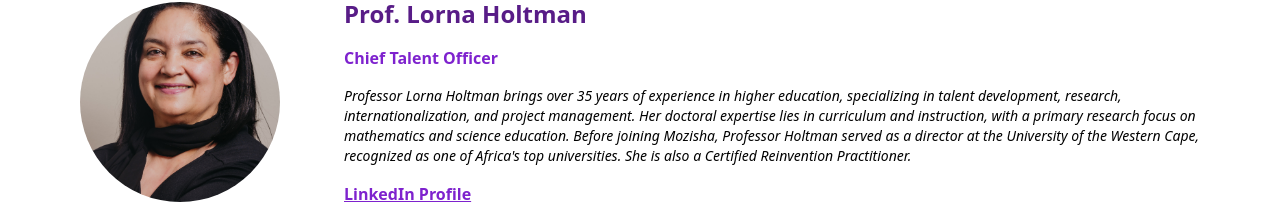
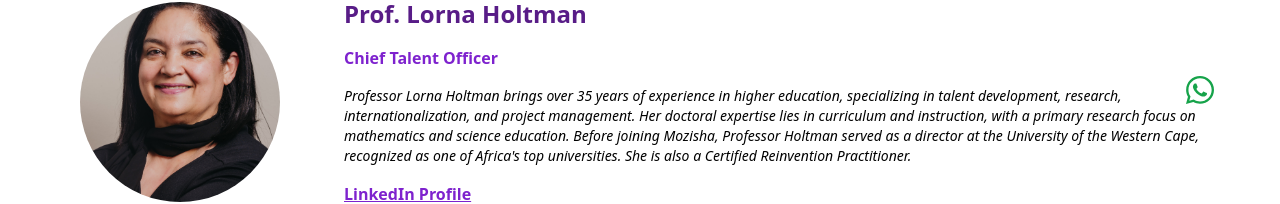
Before and after one commit to fearless-ajs/new-mozisah, a React (Vite) app: page /about in a window 1280 px wide. Shown: the part 2528-2732 px from the top of the page. Built offline with nearby package versions, Linux system fonts and the light colour scheme.

Commit message:
added whatsapp icons on al pages

```diff
--- a/src/components/About.jsx
+++ b/src/components/About.jsx
@@ -3,72 +3,135 @@ import img3 from "../assets/pexels.jpg";
 import img4 from "../assets/united.jpeg";
 import AOS from "aos";
 import "aos/dist/aos.css";
-import { useEffect } from "react";
+import { useEffect, useState } from "react";
 import Team from "./Team";
-function About() {useEffect(() => {
-  AOS.init();
-  AOS.refresh();
-}, []);
+import { FaWhatsapp } from "react-icons/fa";
+function About() {
+  useEffect(() => {
+    AOS.init();
+    AOS.refresh();
+  }, []);
+
+  const [isHovered, setIsHovered] = useState(false);
+
+  const handleMouseEnter = () => {
+    setIsHovered(true);
+  };
+
+  const handleMouseLeave = () => {
+    setIsHovered(false);
+  };
   return (
-    <div  data-aos-duration="2000"
-          data-aos="fade-up"  className="md:p-20 p-8">
-      <h1 data-aos-duration="2000"
-          data-aos="fade-up" className="text-4xl font-bold text-center">Our Mission</h1>
-      <p data-aos-duration="2000"
-          data-aos="fade-up" className="md:px-8 leading-8 py-8">
-       At Mozisha, our mission is clear: to nurture premium African talents and connect them with businesses worldwide. We work to address the challenge of skills mismatch by equipping young Africans with in-demand skills through our innovative practice-based training model. Mozisha also collaborates with global businesses to facilitate access to employment opportunities. Through these partnerships, we aim to help companies scale efficiently while tackling the problem of youth unemployment in Africa. Mozisha provides top-notch outsourcing solutions for business growth.
+    <div data-aos-duration="2000" data-aos="fade-up" className="md:p-20 p-8"> <div
+    className="fixed top-[80%] md:right-16 right-4 z-40"
+    onMouseEnter={handleMouseEnter}
+    onMouseLeave={handleMouseLeave}>
+    <a href="https://wa.me/+27824277902" target="_blank" rel="noreferrer">
+      <div className="relative">
+        <FaWhatsapp
+          data-aos="zoom-in"
+          className="hover:text-green-500 w-8 h-8 text-green-600 font-extrabold cursor-pointer"
+        />
+        {isHovered && (
+          <div className="absolute text-[10px] text-black mb-4 rounded-md  bottom-full">
+            Contact us now!
+          </div>
+        )}
+      </div>
+    </a>
+  </div>
+      <h1
+        data-aos-duration="2000"
+        data-aos="fade-up"
+        className="text-4xl font-bold text-center">
+        Our Mission
+      </h1>
+      <p
+        data-aos-duration="2000"
+        data-aos="fade-up"
+        className="md:px-8 leading-8 py-8">
+        At Mozisha, our mission is clear: to nurture premium African talents and
+        connect them with businesses worldwide. We work to address the challenge
+        of skills mismatch by equipping young Africans with in-demand skills
+        through our innovative practice-based training model. Mozisha also
+        collaborates with global businesses to facilitate access to employment
+        opportunities. Through these partnerships, we aim to help companies
+        scale efficiently while tackling the problem of youth unemployment in
+        Africa. Mozisha provides top-notch outsourcing solutions for business
+        growth.
       </p>
 
-      <div  data-aos-duration="2000"
-          data-aos="fade-up"  className="flex flex-col md:flex-row gap-4 md:gap-24 my-24 items-center"  >
-        <div  data-aos-duration="2000"
-          data-aos="fade-up"  className="md:w-1/2 ">
-          <img src={img4} alt="" className="rounded-md "/>
+      <div
+        data-aos-duration="2000"
+        data-aos="fade-up"
+        className="flex flex-col md:flex-row gap-4 md:gap-24 my-24 items-center">
+        <div data-aos-duration="2000" data-aos="fade-up" className="md:w-1/2 ">
+          <img src={img4} alt="" className="rounded-md " />
         </div>
-        <div  data-aos-duration="2000"
-          data-aos="fade-up"  className="md:w-1/2 leading-8">
-          <h1 className="text-center py-8 font-bold text-2xl">Enrich Your Diversity</h1>
-          <p  data-aos-duration="2000"
-          data-aos="fade-up" >
+        <div
+          data-aos-duration="2000"
+          data-aos="fade-up"
+          className="md:w-1/2 leading-8">
+          <h1 className="text-center py-8 font-bold text-2xl">
+            Enrich Your Diversity
+          </h1>
+          <p data-aos-duration="2000" data-aos="fade-up">
             We pride ourselves in the rich diversity of our talents. Mozishans
-            come from over 50 countries, 3000 ethnic groups, and  2100 languages
-            in Africa. We also ensure that at least 50% of all our talents are women. By
-            partnering with Mozisha, you are sure to significantly enhance
-            diversity, equity and inclusion in your organization
+            come from over 50 countries, 3000 ethnic groups, and 2100 languages
+            in Africa. We also ensure that at least 50% of all our talents are
+            women. By partnering with Mozisha, you are sure to significantly
+            enhance diversity, equity and inclusion in your organization
           </p>
         </div>
       </div>
-      <div  data-aos-duration="2000"
-          data-aos="fade-up"  className="flex items-center flex-col md:flex-row-reverse pt-20 gap-4 md:gap-24 my-24">
-        <div  data-aos-duration="2000"
-          data-aos="fade-up"  className="md:w-1/2 ">
-          <img src={img2} alt="" className="rounded-md"/>
+      <div
+        data-aos-duration="2000"
+        data-aos="fade-up"
+        className="flex items-center flex-col md:flex-row-reverse pt-20 gap-4 md:gap-24 my-24">
+        <div data-aos-duration="2000" data-aos="fade-up" className="md:w-1/2 ">
+          <img src={img2} alt="" className="rounded-md" />
         </div>
-        <div  data-aos-duration="2000"
-          data-aos="fade-up"  className="md:w-1/2 leading-8">
-          <h1 className="text-center py-8 font-bold text-2xl">Unique Training Model
-</h1>
+        <div
+          data-aos-duration="2000"
+          data-aos="fade-up"
+          className="md:w-1/2 leading-8">
+          <h1 className="text-center py-8 font-bold text-2xl">
+            Unique Training Model
+          </h1>
           <p>
-          Mozisha leverges a  combination of study and on the job learning to nurture its talents. Through our partnership with businesses around the world with whom we co-design our courses, we ensure that our talents are trained and retrained to meet the demands of the constantly changing labour market.
+            Mozisha leverges a combination of study and on the job learning to
+            nurture its talents. Through our partnership with businesses around
+            the world with whom we co-design our courses, we ensure that our
+            talents are trained and retrained to meet the demands of the
+            constantly changing labour market.
           </p>
         </div>
       </div>
-      <div  data-aos-duration="2000"
-          data-aos="fade-up"  className="flex flex-col items-center md:flex-row pt-20 gap-4 md:gap-24 my-24">
-        <div  data-aos-duration="2000"
-          data-aos="fade-up"  className="md:w-1/2 ">
-          <img src={img3} alt="" className="rounded-md"/>
+      <div
+        data-aos-duration="2000"
+        data-aos="fade-up"
+        className="flex flex-col items-center md:flex-row pt-20 gap-4 md:gap-24 my-24">
+        <div data-aos-duration="2000" data-aos="fade-up" className="md:w-1/2 ">
+          <img src={img3} alt="" className="rounded-md" />
         </div>
-        <div  data-aos-duration="2000"
-          data-aos="fade-up"  className="md:w-1/2 leading-8">
-          <h1 className="text-center py-8 font-bold text-2xl">A Footprint in Africa.
-</h1>
+        <div
+          data-aos-duration="2000"
+          data-aos="fade-up"
+          className="md:w-1/2 leading-8">
+          <h1 className="text-center py-8 font-bold text-2xl">
+            A Footprint in Africa.
+          </h1>
           <p>
-          As the most youthful continent in the world, Africa is poised to be the major supplier of human capital in the next few decades. With Mozisha’s access to talents from over 50 countries in Africa, we are well positioned to help your organization tap into the future of the global labour force.
+            As the most youthful continent in the world, Africa is poised to be
+            the major supplier of human capital in the next few decades. With
+            Mozisha’s access to talents from over 50 countries in Africa, we are
+            well positioned to help your organization tap into the future of the
+            global labour force.
           </p>
-        </div>
+        </div>{" "}
+
       </div>
-      <Team/>
+      <Team />
     </div>
   );
 }
--- a/src/components/Business.jsx
+++ b/src/components/Business.jsx
@@ -2,17 +2,43 @@ import business from "../assets/handshake2.jpg";
 import AOS from "aos";
 import "aos/dist/aos.css";
 import BusinessForm from "./BusinessForm";
-import { useEffect } from "react";
+import { useEffect, useState } from "react";
+import { FaWhatsapp } from "react-icons/fa";
 function Business()
 {
   useEffect(() => {
   AOS.init();
     AOS.refresh();
 
-}, []);
+}, []);  const [isHovered, setIsHovered] = useState(false);
+
+const handleMouseEnter = () => {
+  setIsHovered(true);
+};
+
+const handleMouseLeave = () => {
+  setIsHovered(false);
+};
   return (
     <div  data-aos-duration="2000"
-              data-aos="fade-up" className=" ">
+              data-aos="fade-up" className=" "> <div
+              className="fixed top-[80%] md:right-16 right-4 z-40"
+              onMouseEnter={handleMouseEnter}
+              onMouseLeave={handleMouseLeave}>
+              <a href="https://wa.me/+27824277902" target="_blank" rel="noreferrer">
+                <div className="relative">
+                  <FaWhatsapp
+                    data-aos="zoom-in"
+                    className="hover:text-green-500 w-8 h-8 text-green-600 font-extrabold cursor-pointer"
+                  />
+                  {isHovered && (
+                    <div className="absolute text-[10px] text-black mb-4 rounded-md  bottom-full">
+                      Contact us now!
+                    </div>
+                  )}
+                </div>
+              </a>
+            </div>
       <h1  data-aos-duration="2000"
               data-aos="fade-up" className="text-center  text-3xl md:text-4xl font-bold">
         Mozisha, Your Growth Partner
```
